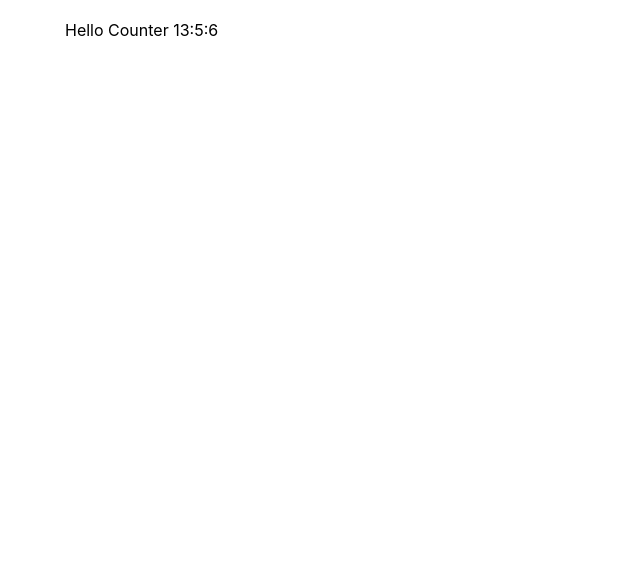
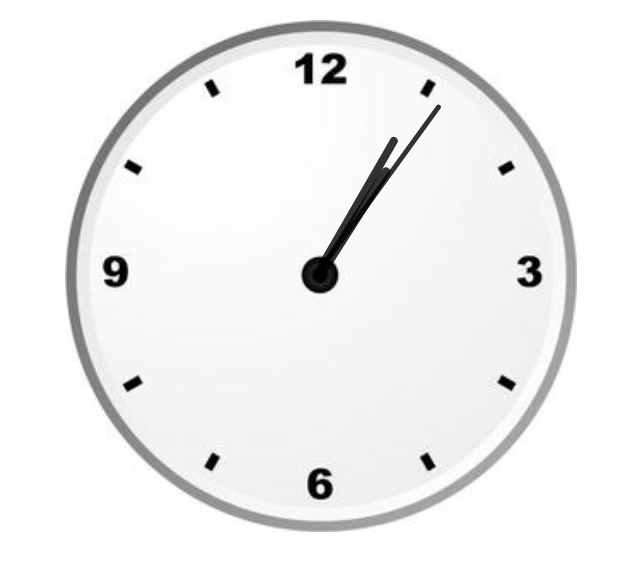
Before and after one commit to MariaStepanyan/kabzda-tak-prosto, a React (Create React App) app: page / in a window 1280 px wide. Shown: the top 570 px of the page, without its empty margins (325-965 px from the left). Built offline with nearby package versions, Linux system fonts and the light colour scheme.

Commit message:
analog counter

```diff
--- a/src/App.tsx
+++ b/src/App.tsx
@@ -37,7 +37,7 @@ function App() {
 
   return (
     <div className="App">
-      <SetTimeOutExample/>
+      <SetTimeOutExample viewMode={false}/>
       {/* <PageTitle title={'This is APP component'} />
       <Accordion
         items={items}
--- /dev/null
+++ b/src/components/setTimeOutExample/AnalogClock.tsx
@@ -0,0 +1,31 @@
+import { FC } from 'react'
+import s from './analogClock.module.css'
+
+type AnalogCounterPropsType = {
+  dateTime: Date
+}
+
+export const AnalogCounter: FC<AnalogCounterPropsType> = ({ dateTime }) => {
+  const hr = dateTime.getHours()
+  const min = dateTime.getMinutes()
+  const sec = dateTime.getSeconds()
+  const hr_rotation = 30 * hr + min / 2 //converting current time
+  const min_rotation = 6 * min
+  const sec_rotation = 6 * sec
+  return (
+    <div className={s.clockContainer}>
+      <div
+        className={s.hour}
+        style={{ transform: `rotate(${hr_rotation}deg)` }}
+      ></div>
+      <div
+        className={s.minute}
+        style={{ transform: `rotate(${min_rotation}deg)` }}
+      ></div>
+      <div
+        className={s.second}
+        style={{ transform: `rotate(${sec_rotation}deg)` }}
+      ></div>
+    </div>
+  )
+}
--- a/src/components/setTimeOutExample/SetTimeOutExample.tsx
+++ b/src/components/setTimeOutExample/SetTimeOutExample.tsx
@@ -1,29 +1,34 @@
-import { useEffect, useState } from 'react'
+import { FC, useEffect, useState } from 'react'
+import { AnalogCounter } from './AnalogClock'
 
-export const SetTimeOutExample = () => {
-  //   const date = new Date()
-  //   const mlseconds = date.getMilliseconds()
-  //   let [counter, setCounter] = useState(mlseconds)
-  let [counter, setCounter] = useState(new Date())
+type SetTimeOutExamplePropsType = {
+  viewMode: boolean
+}
 
-  //   useEffect(() => {
-  //     setInterval(() => {
+const addNumberNull = (num: number) => (num < 10 ? '0' + num : num)
 
-  //       setCounter((state) => (state < 59 ? state + 1 : 0))
-  //     }, 1000)
-  //   }, [])
+export const SetTimeOutExample: FC<SetTimeOutExamplePropsType> = ({
+  viewMode,
+}) => {
+  let [dateTime, setDateTime] = useState(new Date())
 
   useEffect(() => {
-    setInterval(() => {
-      setCounter((state) => (state = new Date()))
+    const intervalID = setInterval(() => {
+      setDateTime(new Date())
     }, 1000)
+    return () => {
+      clearInterval(intervalID)
+    }
   }, [])
 
-  //   return <>Hello Counter {counter}</>
-  return (
-    <>
-      Hello Counter{' '}
-      {`${counter.getHours()}:${counter.getMinutes()}:${counter.getSeconds()}`}
-    </>
-  )
+  if (viewMode) {
+    return (
+      <>
+        <span>{addNumberNull(dateTime.getHours())}</span>:
+        <span>{addNumberNull(dateTime.getMinutes())}</span>:
+        <span>{addNumberNull(dateTime.getSeconds())}</span>
+      </>
+    )
+  }
+  return <AnalogCounter dateTime={dateTime} />
 }
--- /dev/null
+++ b/src/components/setTimeOutExample/analogClock.module.css
@@ -0,0 +1,43 @@
+.clockContainer {
+  position: relative;
+  margin: auto;
+  height: 40vw;
+  /*to make the height and width responsive*/
+  width: 40vw;
+  background: url(clock.png) no-repeat;
+  /*setting our background image*/
+  background-size: 100%;
+}
+
+.hour,
+.minute,
+.second {
+  position: absolute;
+  background: black;
+  border-radius: 10px;
+  transform-origin: bottom;
+}
+
+.hour {
+  width: 1.8%;
+  height: 25%;
+  top: 25%;
+  left: 48.85%;
+  opacity: 0.8;
+}
+
+.minute {
+  width: 1.6%;
+  height: 30%;
+  top: 19%;
+  left: 48.9%;
+  opacity: 0.8;
+}
+
+.second {
+  width: 1%;
+  height: 40%;
+  top: 9%;
+  left: 49.25%;
+  opacity: 0.8;
+}
```
Also changed, not shown: src/components/setTimeOutExample/clock.png (added).
